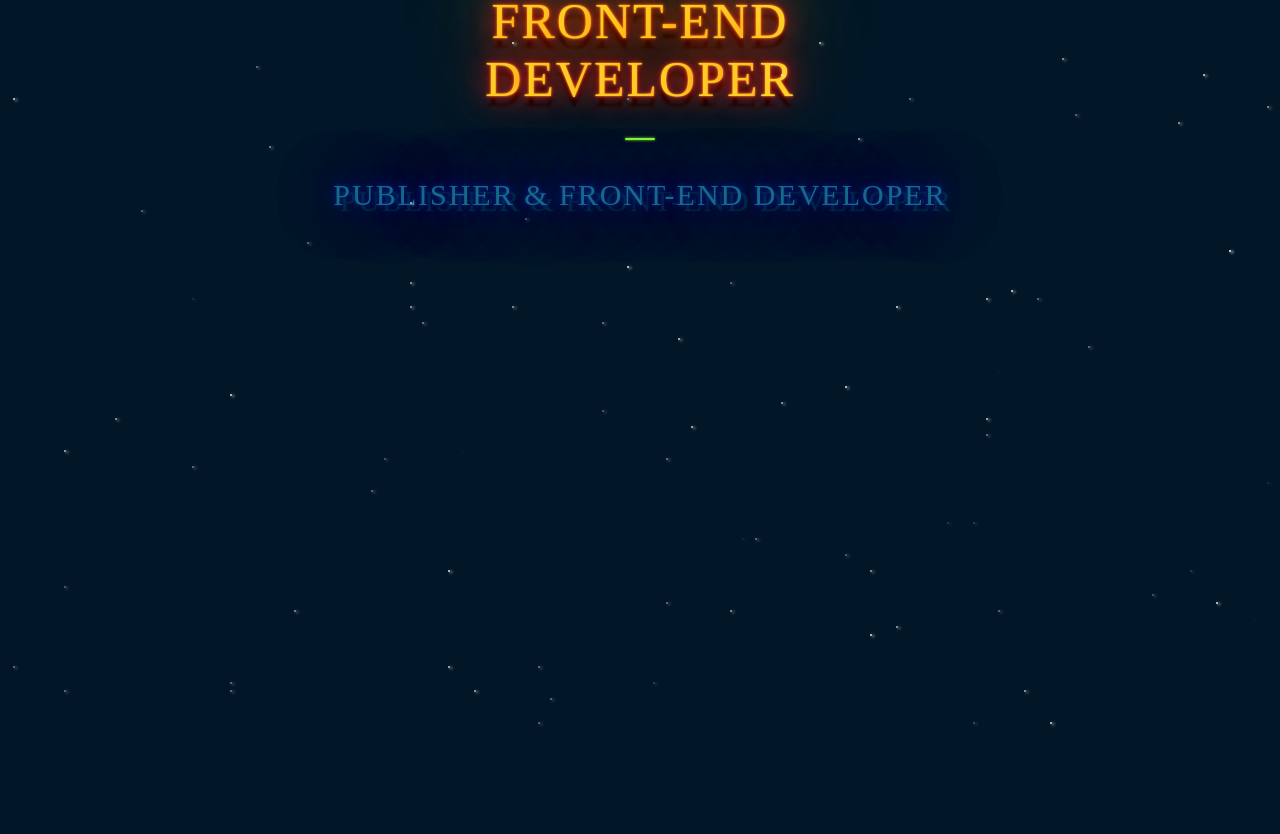
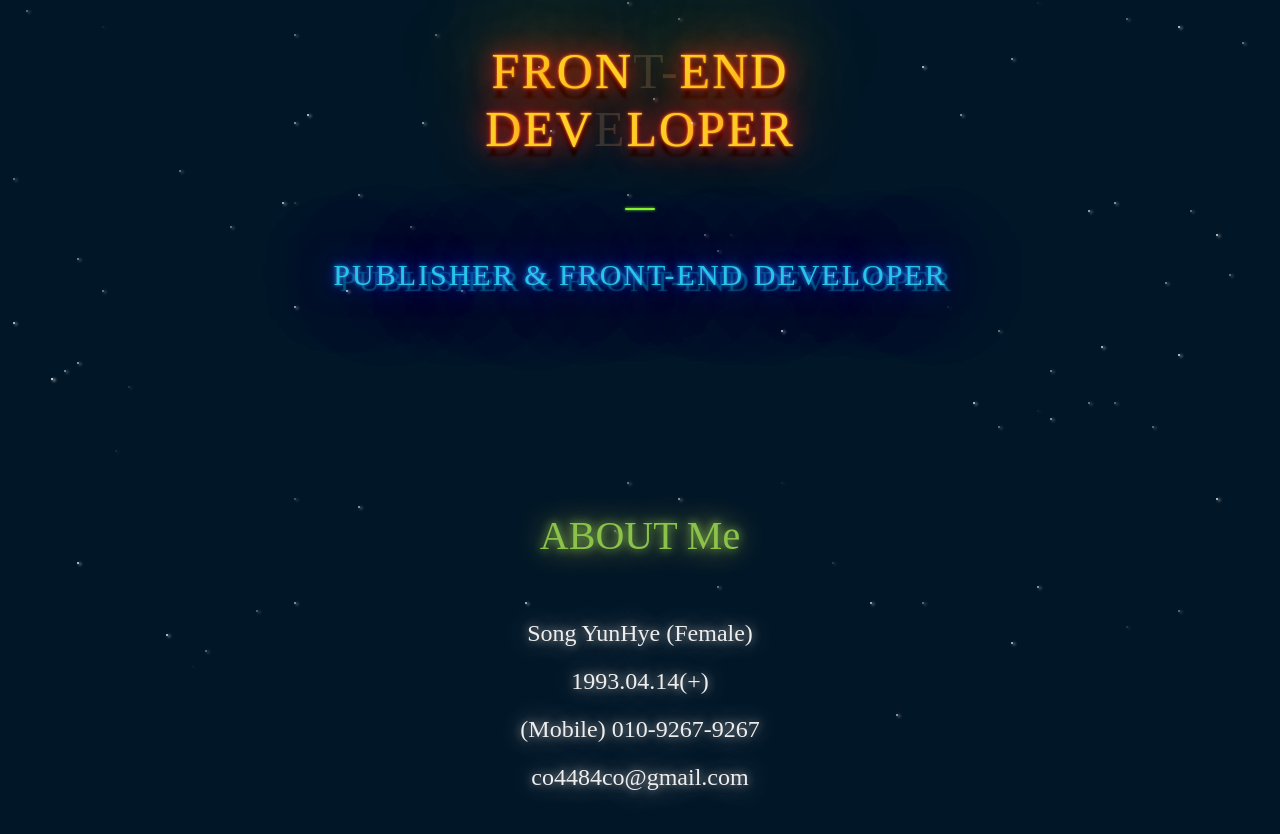
Before and after one commit to yo-onhye/00.project-portfolio, a React (Create React App) app in the folder project-portfolio/: page / in a window 1280 px wide. Shown: the part 78-912 px from the top of the page. Before the commit the page ends 802 px from the top, so only its background shows below. Built offline with nearby package versions, Linux system fonts and the light colour scheme; a web font is replaced by a local one.

Commit message:
projectSection 영역 추가

```diff
--- a/project-portfolio/src/App.js
+++ b/project-portfolio/src/App.js
@@ -2,7 +2,17 @@ import React, { Component } from "react";
 import "./App.scss";
 
 class App extends Component {
-	state = {};
+	state = {
+		aOffs: [],
+		nGap: 150,
+	};
+
+	setPosJs = () => {
+		const elSection = document.querySelectorAll(".projectSection");
+		elSection.forEach((item, index) => {
+			this.state.aOffs.push(item.offsetTop);
+		});
+	};
 
 	backgroundJs = () => {
 		const elWrap = document.querySelector(".projectWrap");
@@ -14,7 +24,7 @@ class App extends Component {
 		}
 	};
 
-	LogoJs = () => {
+	logoJs = () => {
 		const elLogo = document.querySelector(".projectLogo");
 		let sLogotxt = elLogo.innerText;
 		let nRandom1 = Math.floor(Math.random() * (sLogotxt.length - 0));
@@ -35,12 +45,38 @@ class App extends Component {
 		}
 	};
 
+	appearJs = (selector, delay) => {
+		const elTitle = document.querySelector(selector);
+		elTitle.style.opacity = 1;
+		elTitle.style.transitionDelay = delay + "s";
+		elTitle.style.transform = 'translateX(0px) translateY(0px) translateZ(0px)';
+	};
+
+	section1Js = scroll => {
+		if (scroll >= this.state.aOffs[0] - this.state.nGap) {
+			scroll = scroll - this.state.aOffs[0];
+			this.appearJs(".projectHeading", 0);
+			this.appearJs(".projectDesc", 0.5);
+		}
+	};
+
 	componentDidMount() {
 		this.backgroundJs();
-		this.LogoJs();
+		this.logoJs();
+		this.setPosJs();
 	}
 
 	render() {
+		// resize
+		window.onresize = () => {
+			this.setPosJs();
+		};
+
+		// onscroll
+		window.onscroll = () => {
+			this.section1Js(window.scrollY);
+		};
+
 		return (
 			<div className='projectWrap'>
 				<header className='projcetheader'>
@@ -48,9 +84,20 @@ class App extends Component {
 						<span className='words'>FRONT-END</span>
 						<span className='words'>DEVELOPER</span>
 					</h1>
-					<p className="projectTitle">publisher & front-end developer</p>
+					<p className='projectTitle'>publisher & front-end developer</p>
 				</header>
-				<section className='projectSection'></section>
+				<section id='projectSection01' className='projectSection'>
+					<h2 className='projectHeading'>ABOUT Me</h2>
+					<p className="projectDesc">
+						Song YunHye (Female)<br/>
+						1993.04.14(+)<br/>
+						(Mobile) 010-9267-9267<br/>
+						co4484co@gmail.com
+					</p>
+				</section>
+				<section id='projectSection02' className='projectSection'>
+					<h2 className='projectHeading'>ABOUT Me</h2>
+				</section>
 			</div>
 		);
 	}
--- a/project-portfolio/src/App.scss
+++ b/project-portfolio/src/App.scss
@@ -96,7 +96,7 @@ body {
 
 /* header */
 .projcetheader {
-	padding: 70px 0;
+	padding: 120px 0;
 	text-align: center;
 	.projectLogo {
 		color: #fed128;
@@ -112,7 +112,7 @@ body {
 	}
 	.projectTitle {
 		position: relative;
-		padding-top: 70px;
+		padding-top: 100px;
 		color: #28d7fe;
 		font: 30px "Vibur";
 		letter-spacing: 2px;
@@ -121,7 +121,7 @@ body {
 		animation: titleBlink linear infinite 2s;
 		&:before {
 			position: absolute;
-			top: 30px;
+			top: 50px;
 			left: 50%;
 			transform: translateX(-50%);
 			width: 30px;
@@ -133,6 +133,33 @@ body {
 			content: "";
 		}
 	}
+}
+
+/* content */
+.projectSection {
+	min-height: 100vh;
+	padding: 100px 0;
+	box-sizing: border-box;
+}
+.projectHeading {
+	color: #8BC34A;
+	font: 40px "Vibur";
+	text-shadow: 0 0 10px #8BC34A, 0 0 30px #c3bf4a;
+	text-align: center;
+	opacity: 0;
+	transform: translateX(0px) translateY(-20px) translateZ(0px);
+	transition: opacity 500ms ease 0s, transform 500ms ease 0s;
+}
+.projectDesc {
+	margin-top: 50px;
+	color: #eee;
+	font: 24px "Vibur";
+	line-height: 2;
+	text-shadow: 0 0 10px #a6a5a5, 0 0 30px #a6a5a5;
+	text-align: center;
+	opacity: 0;
+	transform: translateX(0px) translateY(-20px) translateZ(0px);
+	transition: opacity 500ms ease 0s, transform 500ms ease 0s;
 }
 
 /* animations */
```
Also changed, not shown: 1 other file (tests, documents, lock files or other folders).
